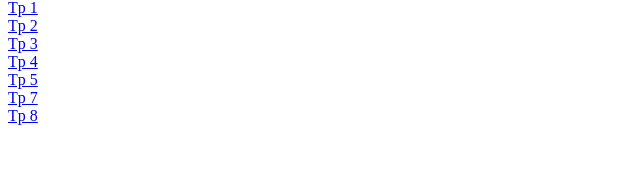
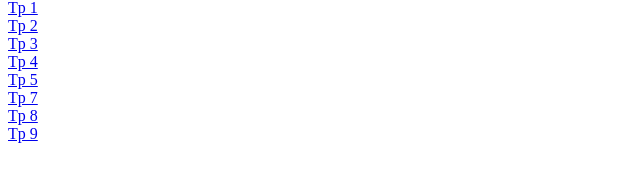
Before and after one commit to sii0o/portfoliog6, a plain HTML site: page index.html in a window 1280 px wide. Shown: the part 81-262 px from the top of the page, 0-640 px from the left. Drawn offline with Linux system fonts and the light colour scheme.

Commit message:
Update index.html

```diff
--- a/index.html
+++ b/index.html
@@ -16,6 +16,7 @@
     <a href="Portfolio/TP5/index5.html">Tp 5</a><br>
     <a href="Portfolio/TP7/mission1/sommaire">Tp 7</a><br>
     <a href="Portfolio/tp8.pdf">Tp 8</a><br>
+    <a href="Portfolio/TP8">Tp 9</a><br>
 </body>
 
 
```
